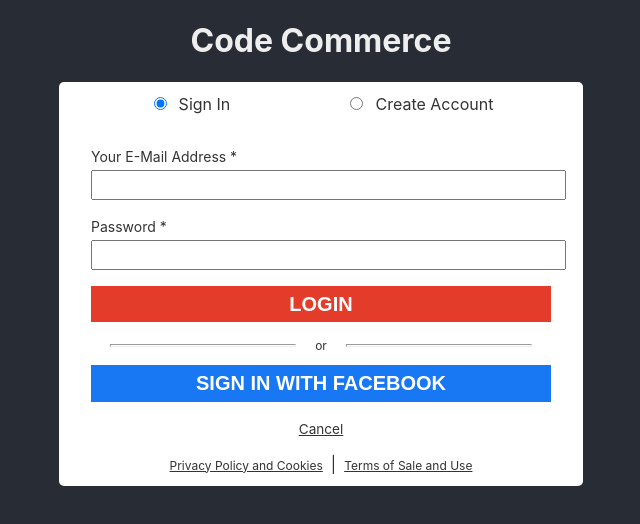
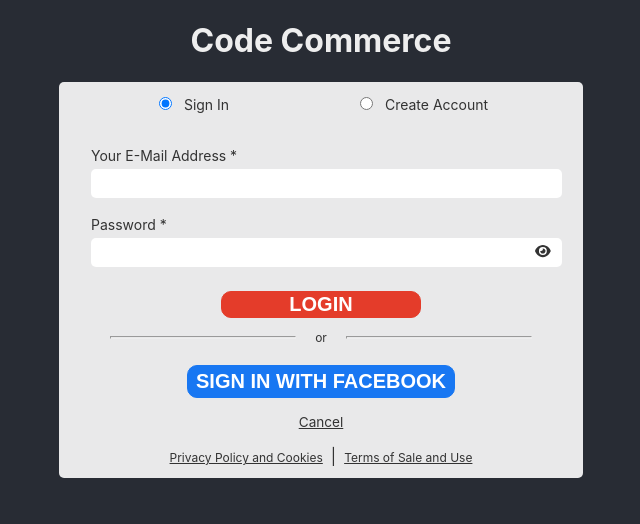
Before and after one commit to calgil/code-commerce, a React (Create React App) app: page / in a window 1280 px wide. Shown: the top 524 px of the page, without its empty margins (319-959 px from the left). Built offline with nearby package versions, Linux system fonts and the light colour scheme.

Commit message:
little progress

```diff
--- a/package.json
+++ b/package.json
@@ -3,9 +3,14 @@
   "version": "0.1.0",
   "private": true,
   "dependencies": {
+    "@fortawesome/fontawesome-svg-core": "^6.1.1",
+    "@fortawesome/free-regular-svg-icons": "^6.1.1",
+    "@fortawesome/free-solid-svg-icons": "^6.1.1",
+    "@fortawesome/react-fontawesome": "^0.1.18",
     "@testing-library/jest-dom": "^5.16.4",
     "@testing-library/react": "^13.3.0",
     "@testing-library/user-event": "^13.5.0",
+    "babel-plugin-macros": "^3.1.0",
     "react": "^18.1.0",
     "react-dom": "^18.1.0",
     "react-scripts": "5.0.1",
--- a/src/components/CodeCommerce/CodeCommerce.jsx
+++ b/src/components/CodeCommerce/CodeCommerce.jsx
@@ -6,15 +6,17 @@ class CodeCommerce extends React.Component {
     constructor() {
         super();
         this.state = {
-            // loggedIn: false,
+            loggedIn: false,
             // I guess when this is true signIn will not display and the next part of the app can be displayed
         }
     }
     render(){
+        const {loggedIn} = this.state;
         return (
             <div className="main">
                 <h1>Code Commerce</h1>
-                <SignIn />
+                {!loggedIn && <SignIn /> }
+
             </div>
         )
     }
--- a/src/components/InputBase/InputBase.css
+++ /dev/null
@@ -1,12 +0,0 @@
-.inputs input,
-.btn-wrapper input {
-    display: block;
-    width: 100%;
-    padding: 0.35rem;
-    margin-top: 0.25rem;
-    margin-bottom: 1rem;
-}
-
-.inputs input:focus {
-    outline: none;
-}
--- a/src/components/InputBase/InputBase.jsx
+++ b/src/components/InputBase/InputBase.jsx
@@ -1,10 +1,19 @@
 import React from "react";
-import './InputBase.css';
+import s from './InputBase.module.css';
+import { faEye } from '@fortawesome/free-solid-svg-icons';
+import { FontAwesomeIcon } from "@fortawesome/react-fontawesome";
 
-const InputBase = ({labelText, type, ...props}) => (
-        <label>
+
+const InputBase = ({ labelText, ...props}) => (
+        <label className={props.className}>
             {labelText}
-            <input className="input-root" type={type} {...props} />
+            <input type={props.type} {...props} />
+            {labelText === 'Password *' &&
+                <FontAwesomeIcon
+                    className={s.eye}
+                    icon={faEye}
+                    onClick={props.visible}
+                />}
         </label>
 )
 
--- /dev/null
+++ b/src/components/InputBase/InputBase.module.css
@@ -0,0 +1,6 @@
+
+.eye {
+    position: absolute;
+    right: 0;
+    top: 28px;
+}
--- a/src/components/SignIn/SignIn.jsx
+++ b/src/components/SignIn/SignIn.jsx
@@ -1,8 +1,8 @@
 import React from "react";
-import './SignIn.css';
+import style from './SignIn.module.css';
 import RadioBase from "../RadioBase/RadioBase";
 import InputBase from "../InputBase/InputBase";
-import { emailValidation } from "./validations";
+import { emailValidation, passwordValidation } from "./validations";
 
 
 class SignIn extends React.Component {
@@ -25,7 +25,6 @@ class SignIn extends React.Component {
     };
 
     handleValidation = (type, value) => {
-        console.log('handle', type, value);
         let errorText;
         switch(type){
             case 'email':
@@ -33,7 +32,16 @@ class SignIn extends React.Component {
                 this.setState((prevState) => ({
                     error: {
                         ...prevState.error,
-                        emailError:errorText
+                        emailError: errorText
+                    }
+                }))
+                break;
+            case 'password':
+                errorText = passwordValidation(value);
+                this.setState((prevState) => ({
+                    error: {
+                        ...prevState.error,
+                        passwordError: errorText
                     }
                 }))
                 break;
@@ -41,14 +49,17 @@ class SignIn extends React.Component {
                 default:
                     break;
         }
-        console.log('end', errorText);
+    }
+
+    passwordVisible = () => {
+        console.log('click');
     }
 
     handleBlur = ( { target: { name, value }} ) => { this.handleValidation(name, value) }
 
-    handleChange = () => {
+    // handleChange = () => {
 
-    }
+    // }
 
     handleSubmit(e){
         e.preventDefault();
@@ -58,27 +69,16 @@ class SignIn extends React.Component {
     render() {
         const {newAccount} = this.state;
 
-        // const radioData = [
-        //     {name: 'account',labelText: 'Sign In', type: 'radio',  },
-        //     {name: 'account',labelText: 'Create Account', type: 'radio',  },
-        // ];
-
-        const inputData = [
-            {name: 'email', labelText: 'Your E-Mail Address *', type: 'email',  },
-            {name: 'password', labelText: 'Password *', type: 'text', },
-        ];
-
         const newAccountInputs = [
-            {name: 'confirm-password', labelText: 'Confirm Password *', type: 'text', },
             {name: 'first-name', labelText: 'First Name *', type: 'text', },
             {name: 'surname', labelText: 'Surname *', type: 'text', },
             {name: 'postcode', labelText: 'Postcode *', type: 'number', },
         ]
 
         return (
-            <div className="sign-in">
+            <div className={style.signIn}>
                 <form onSubmit={this.handleSubmit}>
-                    <div className="radio-container">
+                    <div className={style.radioContainer}>
                             <RadioBase
                                 name='account'
                                 labelText='Sign In'
@@ -97,31 +97,47 @@ class SignIn extends React.Component {
                             />
 
                     </div>
-                    <div className="inputs">
-                            {inputData.map((item) => (
-                                <InputBase
-                                    labelText={item.labelText}
-                                    name={item.name}
-                                    type={item.type}
-                                    onBlur={this.handleBlur}
-                                    onChange={this.handleChange}
-                                 />
-                            ))}
+                    <div className={style.inputs}>
+                            <InputBase
+                                labelText={'Your E-Mail Address *'}
+                                name={'email'}
+                                type={'email'}
+                                onBlur={this.handleBlur}
+                                autoComplete="off"
+                            />
+                             <InputBase
+                                className={style.password}
+                                labelText={'Password *'}
+                                name={'password'}
+                                type={'password'}
+                                onBlur={this.handleBlur}
+                                visible={this.passwordVisible}
+                                autoComplete="off"
+                            />
+                            {newAccount && <InputBase
+                                className={style.password}
+                                labelText={'Confirm Password *'}
+                                name={'password'}
+                                type={'password'}
+                                onBlur={this.handleBlur}
+                                autoComplete="off"
+                            />}
                             {newAccount && newAccountInputs.map((item) => (
                                 <InputBase
                                 labelText={item.labelText}
                                 type={item.type}
                                 onBlur={this.handleBlur}
                                 onChange={this.handleChange}
+                                autoComplete="off"
                                 />
                             ))}
                     </div>
-                    <div className="btn-wrapper">
+                    <div className={style.btnWrapper}>
                         <InputBase type='submit' value={newAccount ?'SAVE' : 'LOGIN'} />
-                        <div className="line"><hr className="rule" /> <span>or</span> <hr className="rule" /></div>
-                        <InputBase className="facebook" type='submit' value={newAccount ?'SIGN UP WITH FACEBOOK' : 'SIGN IN WITH FACEBOOK'} />
-                        <span className="cancel">Cancel</span>
-                        <div className="tos">
+                        <div className={style.line}><hr className={style.rule} /> <span>or</span> <hr className={style.rule} /></div>
+                        <InputBase className={style.facebook} type='submit' value={newAccount ?'SIGN UP WITH FACEBOOK' : 'SIGN IN WITH FACEBOOK'} />
+                        <span className={style.cancel}>Cancel</span>
+                        <div className={style.tos}>
                             <a href="www">Privacy Policy and Cookies</a>
                             <span>|</span>
                             <a href="www">Terms of Sale and Use</a>
--- a/src/components/SignIn/SignIn.css
+++ b/src/components/SignIn/SignIn.module.css
@@ -1,7 +1,7 @@
-.sign-in {
+.signIn {
     max-width: 500px;
     margin: 0 auto;
-    background-color: #fff;
+    background-color: #FFFFFFE5;
     color: #333;
     padding: 0.75rem;
     border-radius: 5px;
@@ -9,18 +9,34 @@
 
 form { padding: 0 20px; }
 
-.radio-container {
+.radioContainer {
     width: 100%;
     display: flex;
     justify-content: space-around;
     margin-bottom: 2rem;
 }
 
-.sign-in .radio-container label { font-size: 16px; }
+.sign-in .radioContainer label { font-size: 16px; }
 
-.sign-in label { font-size: 14px; }
+.signIn label { font-size: 14px; }
 
-.radio-container input { margin-right: 0.75rem; }
+.radioContainer input { margin-right: 0.75rem; }
+
+.inputs input,
+.btn-wrapper input {
+    display: block;
+    width: 100%;
+    padding: 0.35rem;
+    margin-top: 0.25rem;
+    margin-bottom: 1rem;
+    font-size: 1rem;
+    border-radius: 5px;
+    border: none;
+}
+
+.inputs input:focus {
+    outline: none;
+}
 
 input[type=number]::-webkit-outer-spin-button,
 input[type=number]::-webkit-inner-spin-button {
@@ -32,19 +48,29 @@ input[type=number] {
     -moz-appearance: textfield;
   }
 
-.btn-wrapper {
+.btnWrapper {
     margin-top: 1rem;
     text-align: center;
+    /* width: 80%;
+    margin-left: auto;
+    margin-right: auto; */
 }
 
 input[type="submit"] {
     background: #e43c2a;
     border: 1px solid #e43c2a;
+    border-radius: 10px;
     color: white;
     font-size: 20px;
     font-weight: bold;
     cursor: pointer;
     margin-top: 0.5rem;
+    min-width: 200px;
+    /* width: 100%; */
+}
+
+.password {
+    position: relative;
 }
 
 .line {
@@ -55,15 +81,18 @@ input[type="submit"] {
 
 .rule { width: 40%; }
 
-.btn-wrapper input[type="submit"].facebook {
+.btnWrapper .facebook input[type="submit"] {
     background: #1877f2;
     border: 1px solid #1877f2;
+    padding: 0.25rem 0.5rem;
 }
 
 .cancel {
     text-decoration: underline;
     cursor: pointer;
     font-size: 0.85rem;
+    display: block;
+    margin-top: 1rem;
  }
 
 .tos { margin-top: 1rem; }
--- a/src/components/SignIn/validations.js
+++ b/src/components/SignIn/validations.js
@@ -9,3 +9,14 @@ export const emailValidation = (value) => {
         }
     }
 }
+
+export const passwordValidation = (value) => {
+    const passwordRegEx = /^(?=.*\d)(?=.*[a-z])(?=.*[A-Z])(?=.*[a-zA-Z]).{8,}$/g;
+    if(value) {
+        if(passwordRegEx.test(value) && value.length > 8 && value.length < 20){
+            return undefined
+        } else {
+            return 'Password must meet criteria'
+        }
+    }
+}
```
Also changed, not shown: 1 other file (tests, documents, lock files or other folders).
